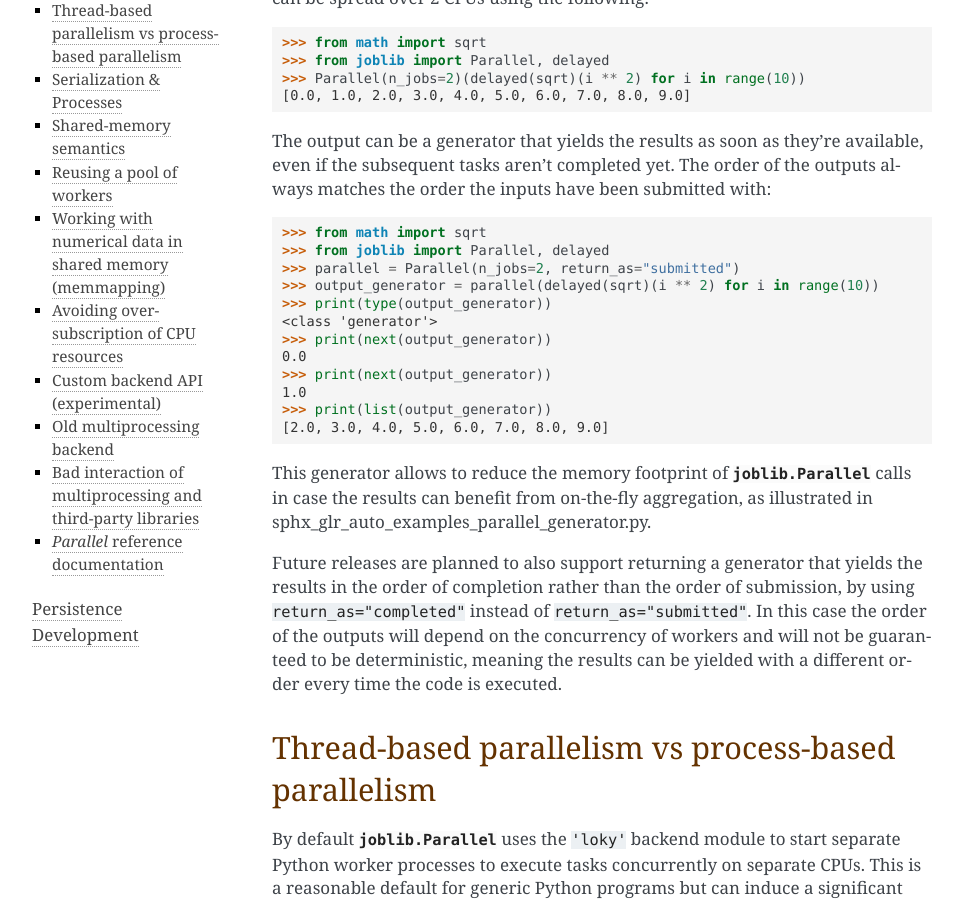
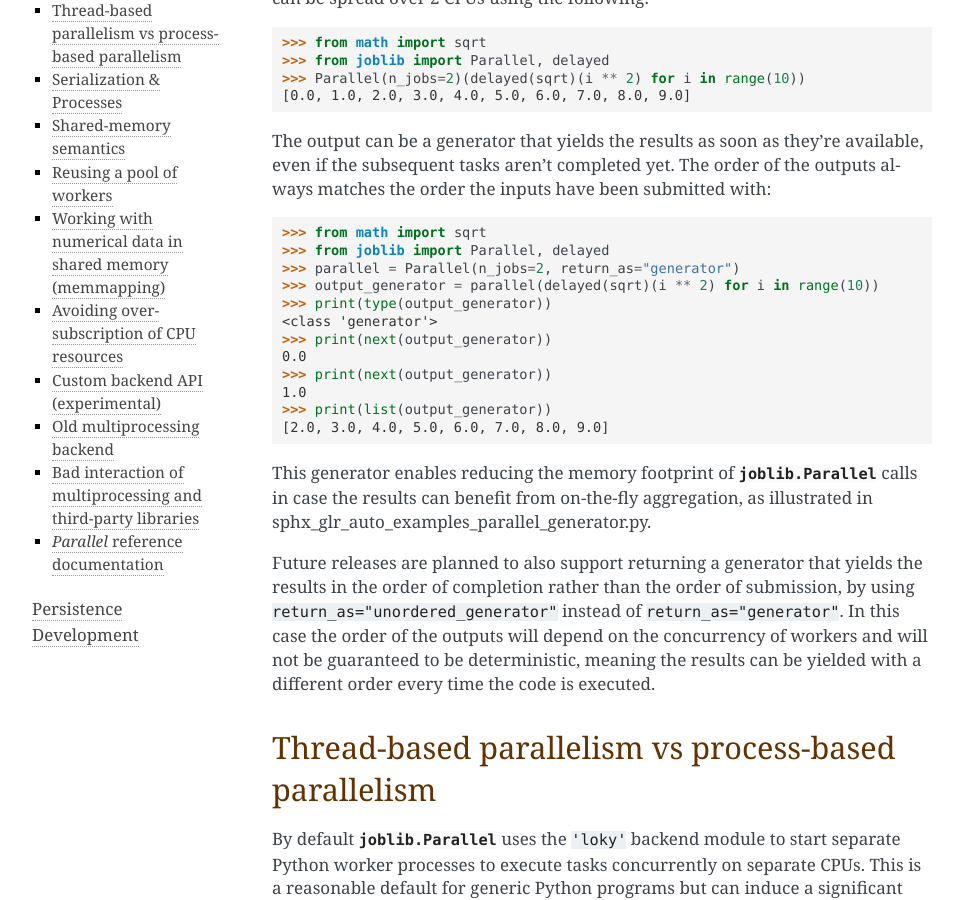
Before and after one commit to joblib/joblib, a Sphinx documentation site: the page built from doc/parallel.rst, in a window 1280 px wide and 900 px high, scrolled down 429 px. Shown: the whole window, without its empty margins (148-1110 px from the left). Built offline with Sphinx 7.4.7, drawn with Linux system fonts in a browser that asks for light colours; formulas are drawn with MathJax 3; pages that are not in the unit, such as notebooks, are missing from menus.

Commit message:
"submitted/completed" replaced with "generator/generator_unordered"

```diff
--- a/CHANGES.rst
+++ b/CHANGES.rst
@@ -36,8 +36,8 @@ In development
   custom cache invalidation based on the metadata of the function call.
   https://github.com/joblib/joblib/pull/1149
 
-- Add a ``return_generator`` parameter for ``Parallel``, that allows
-  to consume results asynchronously.
+- Add a ``return_as`` parameter for ``Parallel``, that enables consuming
+  results asynchronously.
   https://github.com/joblib/joblib/pull/1393
   https://github.com/joblib/joblib/pull/1458
 
--- a/doc/parallel.rst
+++ b/doc/parallel.rst
@@ -29,7 +29,7 @@ of the outputs always matches the order the inputs have been submitted with::
 
     >>> from math import sqrt
     >>> from joblib import Parallel, delayed
-    >>> parallel = Parallel(n_jobs=2, return_as="submitted")
+    >>> parallel = Parallel(n_jobs=2, return_as="generator")
     >>> output_generator = parallel(delayed(sqrt)(i ** 2) for i in range(10))
     >>> print(type(output_generator))
     <class 'generator'>
@@ -40,17 +40,17 @@ of the outputs always matches the order the inputs have been submitted with::
     >>> print(list(output_generator))
     [2.0, 3.0, 4.0, 5.0, 6.0, 7.0, 8.0, 9.0]
 
-This generator allows to reduce the memory footprint of
+This generator enables reducing the memory footprint of
 :class:`joblib.Parallel` calls in case the results can benefit from on-the-fly
 aggregation, as illustrated in
 :ref:`sphx_glr_auto_examples_parallel_generator.py`.
 
 Future releases are planned to also support returning a generator that yields
 the results in the order of completion rather than the order of submission, by
-using ``return_as="completed"`` instead of ``return_as="submitted"``. In this
-case the order of the outputs will depend on the concurrency of workers and
-will not be guaranteed to be deterministic, meaning the results can be yielded
-with a different order every time the code is executed.
+using ``return_as="unordered_generator"`` instead of ``return_as="generator"``.
+In this case the order of the outputs will depend on the concurrency of workers
+and will not be guaranteed to be deterministic, meaning the results can be
+yielded with a different order every time the code is executed.
 
 Thread-based parallelism vs process-based parallelism
 =====================================================
```
Also changed, not shown: 4 other files.
